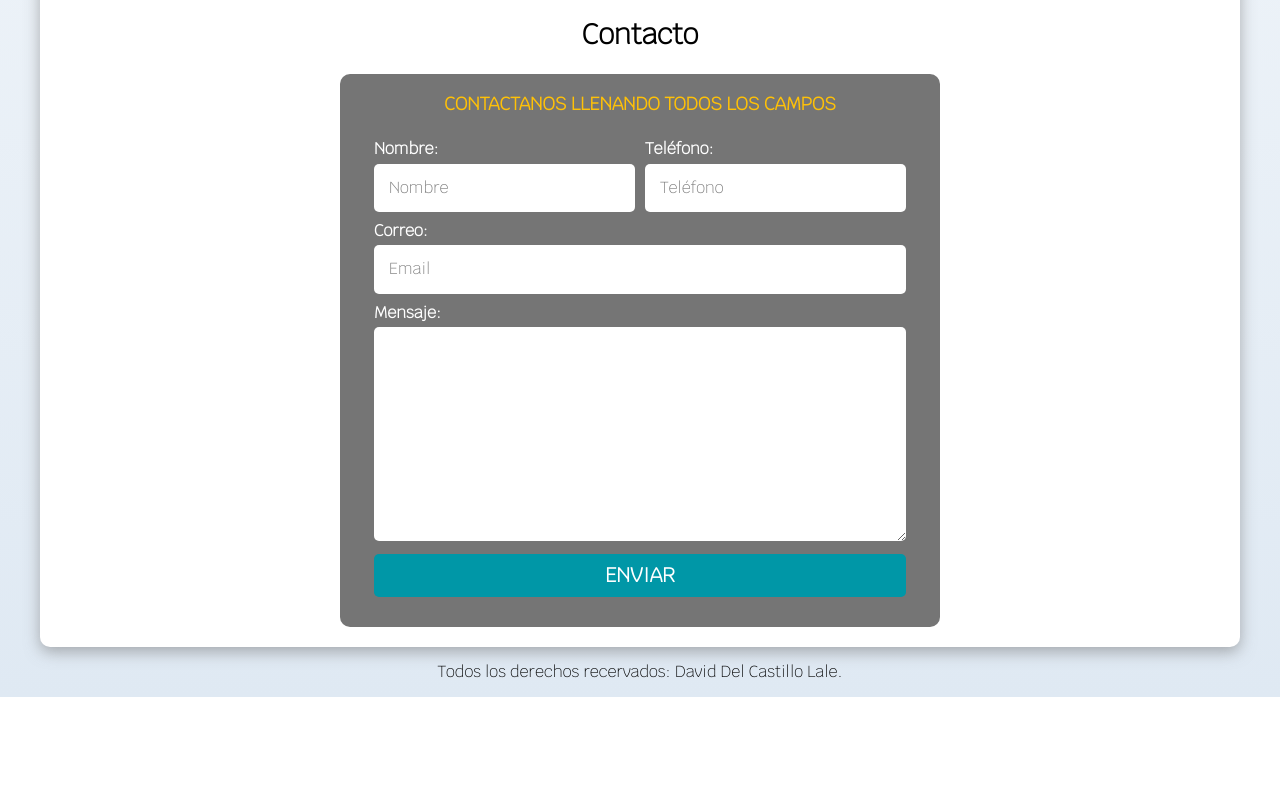
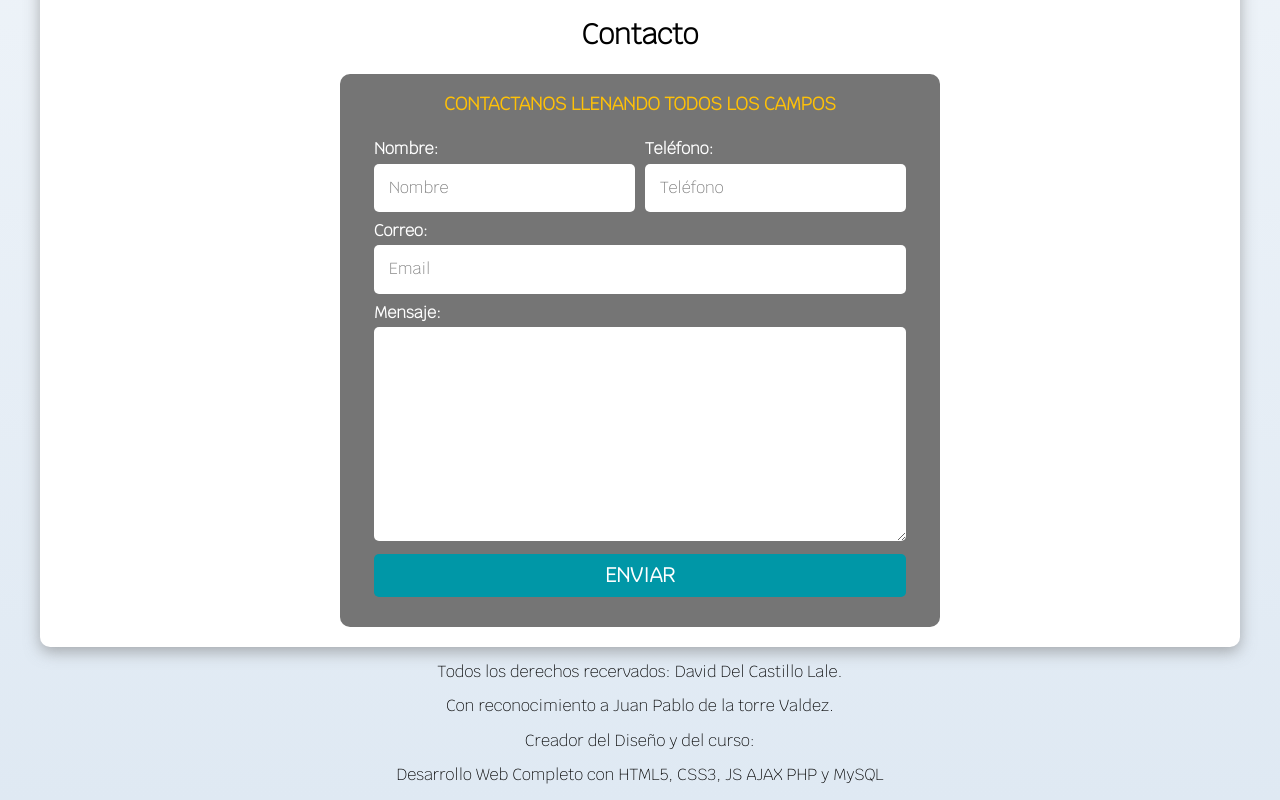
Before and after one commit to DaveRomel/Portafolio, a plain HTML site: page index.html in a window 1280 px wide. Shown: the part 1111-1911 px from the top of the page. Before the commit the page ends 1808 px from the top, so only its background shows below. Drawn offline with Linux system fonts and the light colour scheme.

Commit message:
Cambios en la estructura del código

```diff
--- a/index.html
+++ b/index.html
@@ -27,7 +27,6 @@
         </div>
         <!--  -->
         <!-- <img src="img/hero.jpg" alt=""> -->
-
         <section class="hero">
             <a name="inicio" />
             <div class="contenido-hero">
@@ -44,7 +43,6 @@
                 </div>
                 <a class="boton" href="#">Contactar</a>
             </div><!--.contenido-hero-->
-
         </section><!--hero-->
 
         <main class="contenedor sombra">
@@ -152,6 +150,9 @@
 
         <footer class="footer">
             <p>Todos los derechos recervados:  David Del Castillo Lale.</p>
+            <p>Con reconocimiento a Juan Pablo de la torre Valdez.</p>
+            <p>Creador del Diseño y del curso:</p>
+            <p>Desarrollo Web Completo con HTML5, CSS3, JS AJAX PHP y MySQL</p>
         </footer>
 
     </body>
```
Lines whose indentation alone changed are shown as unchanged.
